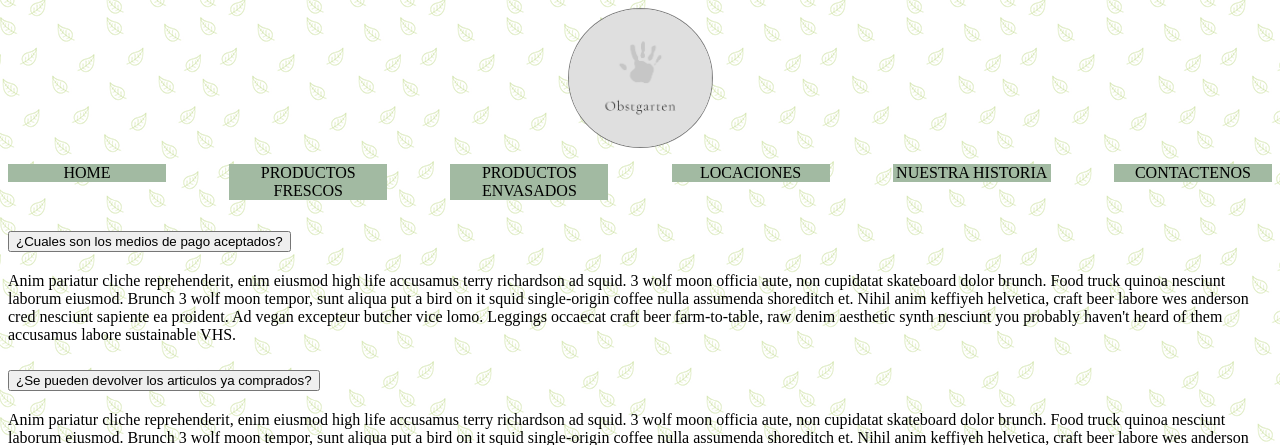
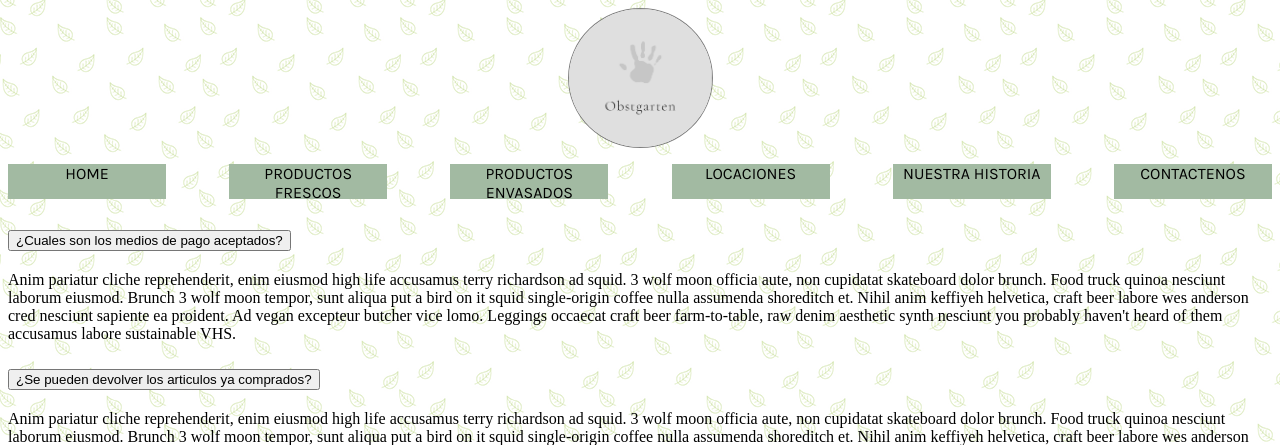
Before and after one commit to JoaquinLampe/grupo5-new-ecommerce, a PHP site: page /FAQ.php in a window 1280 px wide. Shown: the top 445 px of the page. Run offline with PHP 8.4, Linux system fonts and the light colour scheme.

Commit message:
modificaciones CSS fuente, y algunos cambios menores tambien de formato

```diff
--- a/FAQ.php
+++ b/FAQ.php
@@ -7,6 +7,8 @@
   <link rel="stylesheet" href="css/styleUnico.css">
 
   <link rel="stylesheet" href="https://use.fontawesome.com/releases/v5.7.0/css/all.css" integrity="sha384-lZN37f5QGtY3VHgisS14W3ExzMWZxybE1SJSEsQp9S+oqd12jhcu+A56Ebc1zFSJ" crossorigin="anonymous">
+  <link href="https://fonts.googleapis.com/css?family=Karla&display=swap" rel="stylesheet">
+
 </head>
   <body>
 
--- a/RB_footer.html
+++ b/RB_footer.html
@@ -6,6 +6,8 @@
   <meta name="viewport" content="width=device-width, initial-scale=1.0">
   <link rel="stylesheet" href="css/styleUnico.css">
   <link rel="stylesheet" href="https://use.fontawesome.com/releases/v5.7.0/css/all.css" integrity="sha384-lZN37f5QGtY3VHgisS14W3ExzMWZxybE1SJSEsQp9S+oqd12jhcu+A56Ebc1zFSJ" crossorigin="anonymous">
+  <link href="https://fonts.googleapis.com/css?family=Karla&display=swap" rel="stylesheet">
+
 </head>
   <body>
     <footer id="footer">
--- a/RB_header.html
+++ b/RB_header.html
@@ -6,6 +6,7 @@
   <meta name="viewport" content="width=device-width, initial-scale=1.0">
   <link rel="stylesheet" href="RB_home_estilo_v20190608.css">
   <link rel="stylesheet" href="https://use.fontawesome.com/releases/v5.7.0/css/all.css" integrity="sha384-lZN37f5QGtY3VHgisS14W3ExzMWZxybE1SJSEsQp9S+oqd12jhcu+A56Ebc1zFSJ" crossorigin="anonymous">
+<link href="https://fonts.googleapis.com/css?family=Karla&display=swap" rel="stylesheet">
 </head>
   <body>
 
@@ -19,12 +20,12 @@
       </a>
 
       <ul>
-        <li> <a href="#">Home</a></li>
+        <li><a class="formatonavbar" href="RB_home_v20190614.php">Home</a></li>
         <li><a href="#">Productos frescos</a></li>
         <li><a href="#">Productos envasados</a></li>
         <li><a href="#">Locaciones</a></li>
         <li><a href="#">Nuestra Historia</a></li>
-        <li><a href="#">Contactenos</a></li>
+        <li><a href="formulario_de_contacto.php">Contactenos</a></li>
       </ul>
 
     </nav>
--- a/RB_home_v20190614.php
+++ b/RB_home_v20190614.php
@@ -6,6 +6,8 @@
     <meta name="viewport" content="width=device-width, initial-scale=1.0">
     <link rel="stylesheet" href="css/styleUnico.css">
     <link rel="stylesheet" href="https://use.fontawesome.com/releases/v5.7.0/css/all.css" integrity="sha384-lZN37f5QGtY3VHgisS14W3ExzMWZxybE1SJSEsQp9S+oqd12jhcu+A56Ebc1zFSJ" crossorigin="anonymous">
+    <link href="https://fonts.googleapis.com/css?family=Karla&display=swap" rel="stylesheet">
+
   </head>
   <body>
 
--- a/css/styleUnico.css
+++ b/css/styleUnico.css
@@ -88,7 +88,7 @@ p {
 
 main h2 {
     color: red;
-    font-family: Helvetica, sans-serif;
+    font-family: "Karla", sans-serif;
 }
 
 main {
@@ -105,7 +105,7 @@ main {
 
 label {
     margin-top: 10px;
-    font-family: Helvetica, sans-serif;
+    font-family: "Karla", sans-serif;
 }
 
 .fecha-nac {
@@ -216,6 +216,9 @@ footer ul li {
 
 @media only screen and (min-width: 768px) {
 
+
+      /* formato de la nav*/
+
     /* ppal, header y footer */
 
     div.container {
@@ -236,6 +239,8 @@ footer ul li {
     float: left;
     width: 12.5%;
     margin-right: 5%;
+    height: 35px;
+    font-family: "Karla", sans-serif;
     }
 
     header ul li:last-child {
--- a/formulario_de_contacto.php
+++ b/formulario_de_contacto.php
@@ -6,6 +6,8 @@
   <meta name="viewport" content="width=device-width, initial-scale=1.0">
   <link rel="stylesheet" href="css/styleUnico.css">
   <link rel="stylesheet" href="https://use.fontawesome.com/releases/v5.7.0/css/all.css" integrity="sha384-lZN37f5QGtY3VHgisS14W3ExzMWZxybE1SJSEsQp9S+oqd12jhcu+A56Ebc1zFSJ" crossorigin="anonymous">
+  <link href="https://fonts.googleapis.com/css?family=Karla&display=swap" rel="stylesheet">
+
 </head>
   <body>
 
```
